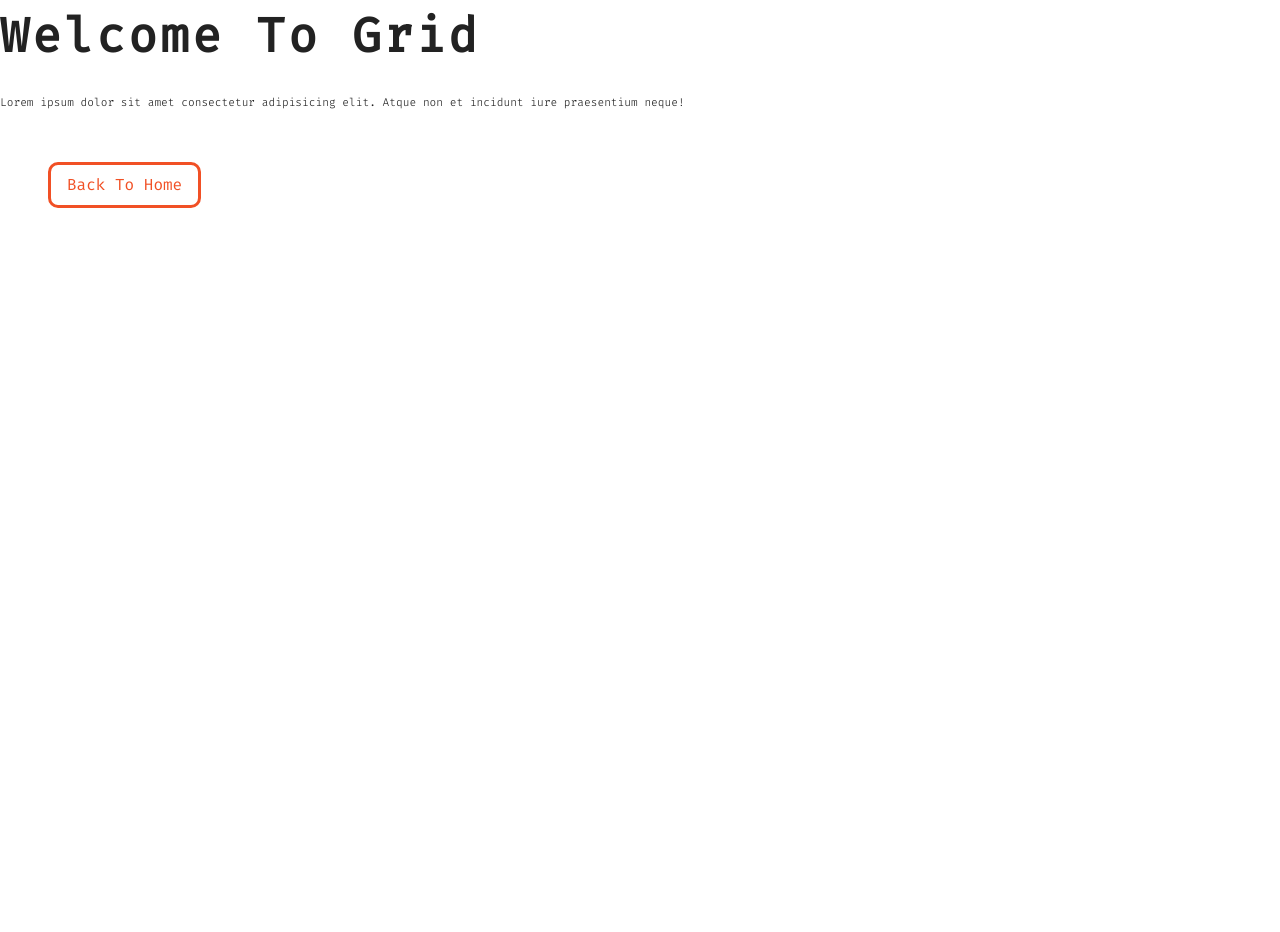
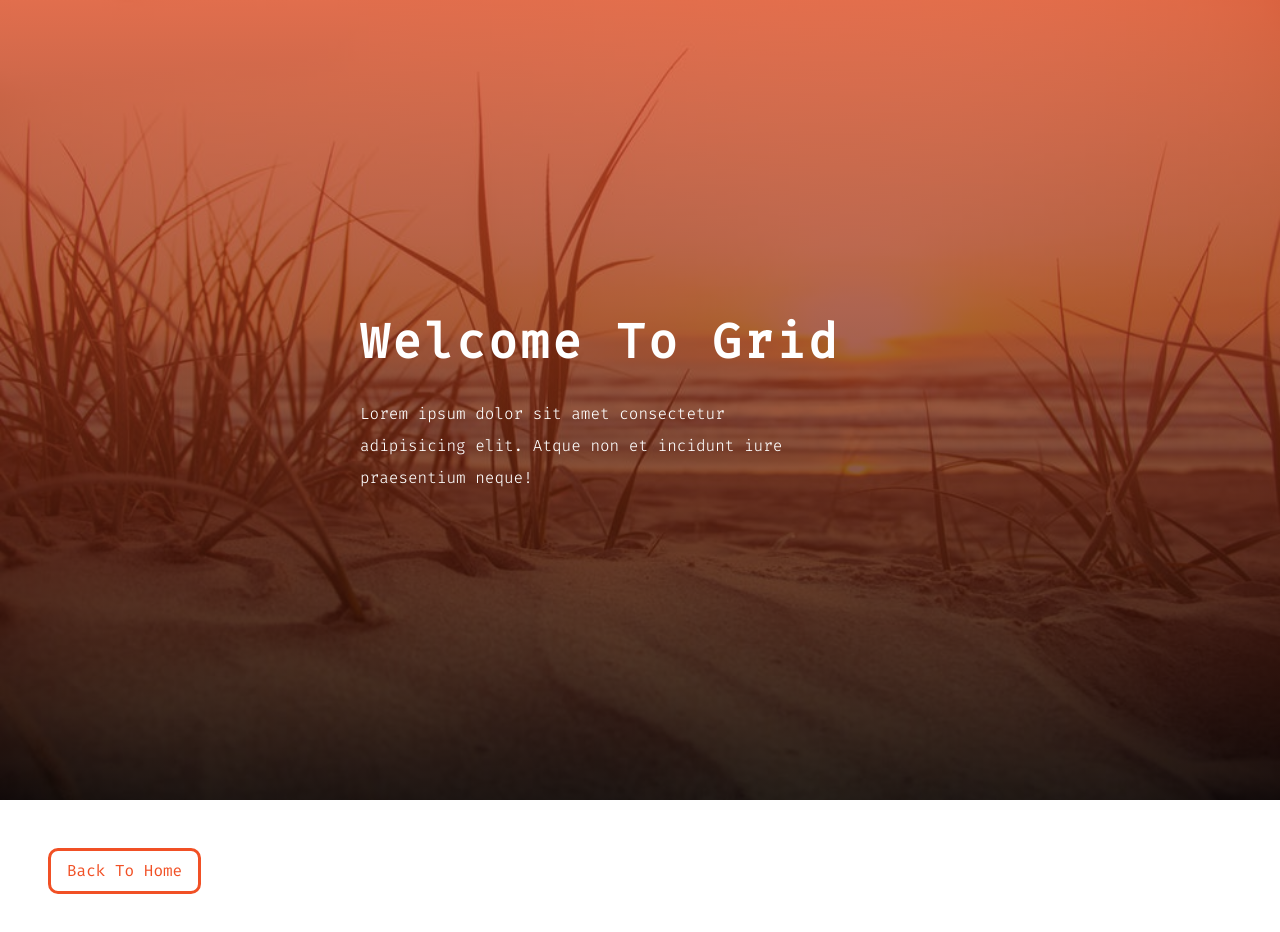
Before and after one commit to eacardenase/grid-mini-projects, a plain HTML site: page hero.html in a window 1280 px wide. Before the commit the page ends 800 px from the top, so only its background shows below. Drawn offline with Linux system fonts and the light colour scheme.

Commit message:
hero style

```diff
--- a/styles.css
+++ b/styles.css
@@ -124,3 +124,45 @@ Main Navbar
         text-align: center;
     }
 }
+
+/*
+==============
+Hero
+==============
+*/
+
+.hero-header {
+    min-height: 100vh;
+    background: var(--primaryColor);
+    color: var(--mainWhite);
+    display: grid;
+    justify-content: center;
+    align-items: center;
+}
+
+.hero-banner {
+    /* background: blue; */
+    /* text-align: center; */
+    /* padding: 0 1rem; */
+}
+
+.hero-banner p {
+    width: 80%;
+    max-width: 560px;
+    font-size: 1rem;
+}
+
+@media screen and (max-width: 600px) {
+    .hero-banner {
+        padding: 0 3rem;
+    }
+}
+@media screen and (min-width: 768px) {
+    .hero-header {
+        background: linear-gradient(
+                rgba(241, 80, 37, 0.75),
+                rgba(0, 0, 0, 0.75)
+            ),
+            url("./images/image-2.jpeg") center/cover fixed no-repeat;
+    }
+}
```
